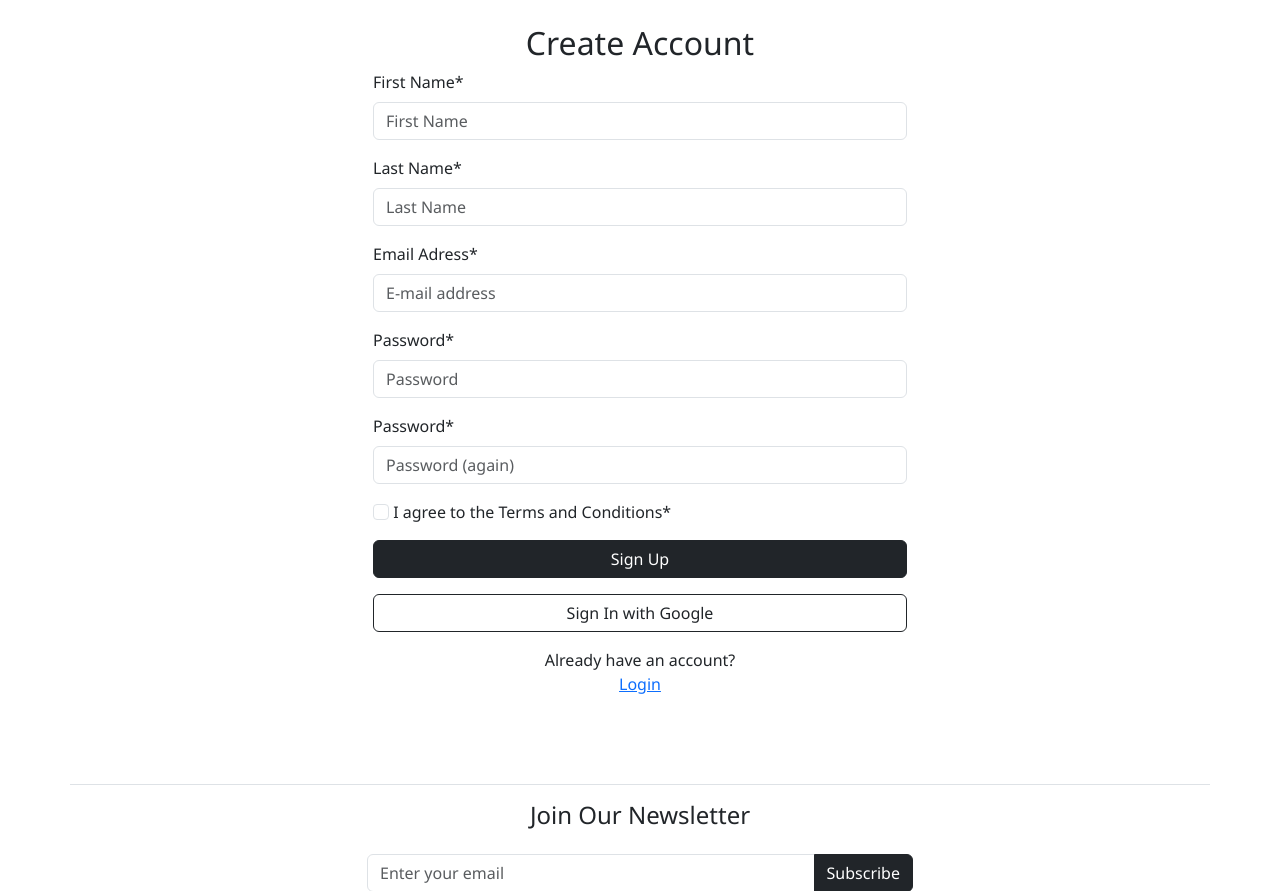
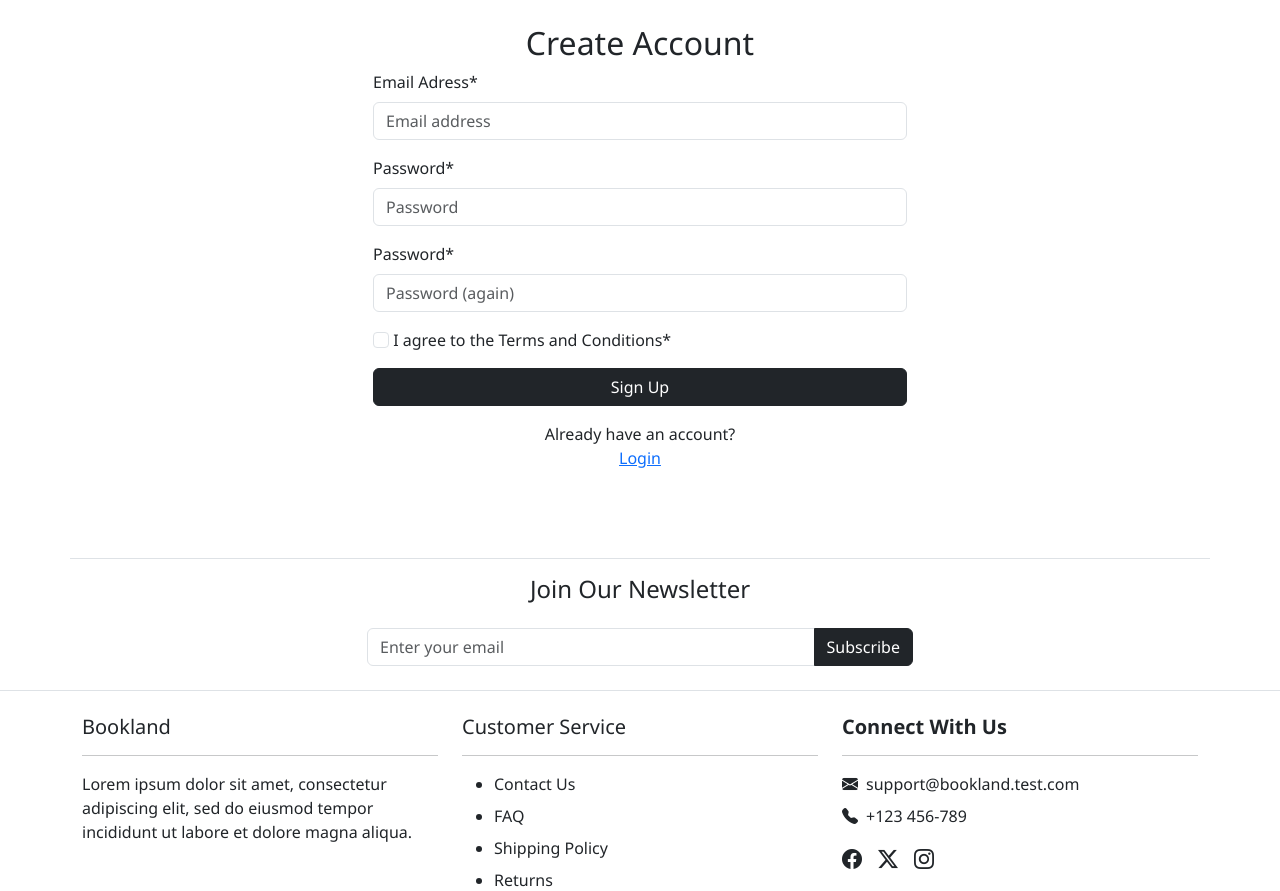
Before and after one commit to onur-CK/BookLand, a Django app: page /accounts/signup/ in a window 1280 px wide. Shown: the part 69-960 px from the top of the page. Run offline with Django 5.2, Linux system fonts and the light colour scheme.

Commit message:
Delete the first and last name part from sign up form to move into user profile informations in the future.

```diff
--- a/bookland/settings.py
+++ b/bookland/settings.py
@@ -91,13 +91,15 @@ SITE_ID = 1
 
 EMAIL_BACKEND = 'django.core.mail.backends.console.EmailBackend'
 
+ACCOUNT_LOGOUT_REDIRECT_URL = '/'
+LOGIN_REDIRECT_URL = '/'
 ACCOUNT_LOGIN_METHODS = {'email', 'username'}
 ACCOUNT_SIGNUP_FIELDS = ['email*', 'email2*', 'username*', 'password1*', 'password2*']
 ACCOUNT_EMAIL_VERIFICATION = 'mandatory'
-ACCOUNT_SIGNUP_FIELDS = ['email*', 'email2*', 'username*', 'password1*', 'password2*']
 ACCOUNT_USERNAME_MIN_LENGTH = 4
 LOGIN_URL = '/accounts/login/'
-LOGIN_REDIRECT_URL = '/'
+ACCOUNT_LOGIN_METHODS = {'email'}
+
 
 WSGI_APPLICATION = 'bookland.wsgi.application'
 
--- a/templates/allauth/account/logout.html
+++ b/templates/allauth/account/logout.html
@@ -2,7 +2,7 @@
 
 {% load i18n %}
 
-{% block head_title %}{%  %}
+{% block head_title %}{% trans "Sign Out" %}{% endblock %}
 
 {% block content %}
 <div class="container">
@@ -21,7 +21,7 @@
                     {% endif %}
 
                     <div class="d-grid">
-                        <button type="submmit" class="btn btn-dark">Sign Out</button>
+                        <button type="submit" class="btn btn-dark">Sign Out</button>
                         <a href="{% url 'home' %}" class="btn btn-outline-dark">Cancel</a>
                     </div>
                 </form>
--- a/templates/allauth/account/signup.html
+++ b/templates/allauth/account/signup.html
@@ -9,6 +9,7 @@
     <div class="row justify-content-center">
         <div class="col-12 col-md-8 col-lg-6">
             <h2 class="text-center">Create Account</h2>
+
             <form action="{% url 'account_signup' %}" class="signup" id="signup_form" method="post">
                 {% csrf_token %}
 
@@ -18,22 +19,11 @@
                 </div>
                 {% endif %}
 
-                <!-- First Name -->
-                <div class="mb-3">
-                    <label for="id_first_name" class="form-label">First Name*</label>
-                    <input type="text" name="first_name" id="id_first_name" class="form-control" required placeholder="First Name">
-                </div>
-
-                <!-- Last Name -->
-                <div class="mb-3">
-                    <label for="id_last_name" class="form-label">Last Name*</label>
-                    <input type="text" name="last_name" id="id_last_name" class="form-control" required placeholder="Last Name">
-                </div>
-
                 <!-- Email Address -->
                 <div class="mb-3">
                     <label for="id_email" class="form-label">Email Adress*</label>
-                    <input type="email" name="email" id="id_email" class="form-control" required placeholder="E-mail address">
+                    <input type="email" name="email" id="id_email" class="form-control {% if form.email.errors %}is-invalid{% endif %}"
+                           placeholder="Email address" autocomplete="email" required value="{{ form.email.value|default:'' }}">
                     {% if form.email.errors %}
                         <div class="invalid-feedback">
                             {% for error in form.email.errors %}
@@ -46,7 +36,7 @@
                 <!-- Password -->
                 <div class="mb-3">
                     <label for="id_password1" class="form-label">Password*</label>
-                    <input type="password" name="password1" id="id_password1" class="form-control" required placeholder="Password">
+                    <input type="password" name="password1" id="id_password1" class="form-control {% if form.password1.errors %}is-invalid{% endif %}" required placeholder="Password">
                     {% if form.password1.errors %}
                         <div class="invalid-feedback">
                             {% for error in form.password1.errors %}
@@ -59,7 +49,7 @@
                 <!-- Confirm Password -->
                 <div class="mb-3">
                     <label for="id_password2" class="form-label">Password*</label>
-                    <input type="password" name="password2" id="id_password2" class="form-control" required placeholder="Password (again)">
+                    <input type="password" name="password2" id="id_password2" class="form-control {% if form.password2.errors %}is-invalid{% endif %}" required placeholder="Password (again)">
                     {% if form.password2.errors %}
                         <div class="invalid-feedback">
                             {% for error in form.password2.errors %}
@@ -85,17 +75,12 @@
                     <button type="submit" class="btn btn-dark w-100">Sign Up</button>
                 </div>
 
-                <!-- Social Login -->
-                 <div class="mb-3">
-                    <a href="{% url 'socialaccount_signup' %}" class="btn btn-outline-dark w-100">Sign In with Google</a>
-                 </div>
-
-                 <!-- Login Link -->
-                  <p class="text-center">
+                <!-- Login Link -->
+                <p class="text-center">
                     Already have an account?<a href="{{ login_url }}">
                         <br>Login
                     </a>
-                  </p>
+                </p>
             </form>
         </div>
     </div>
```
Also changed, not shown: profiles/forms.py (added, +7 -0 lines), README.md, media/wireframes/Login.png (added), media/wireframes/Sign Up Global.png (deleted), media/wireframes/Sign up.png (added).
